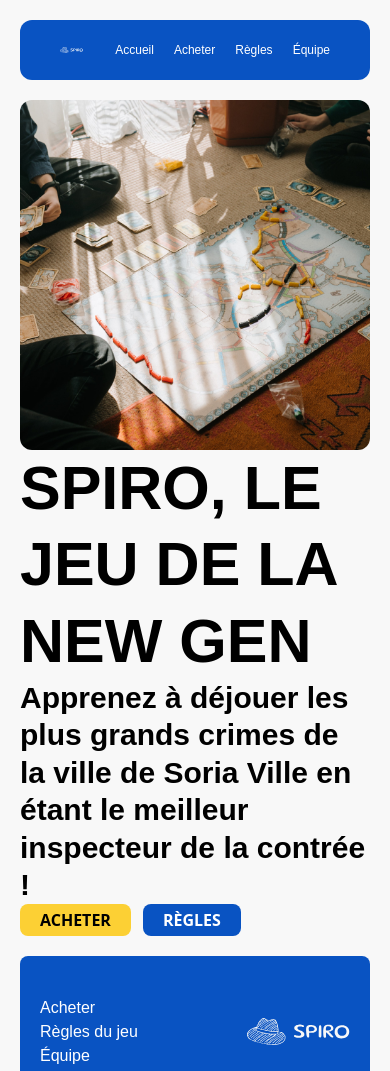
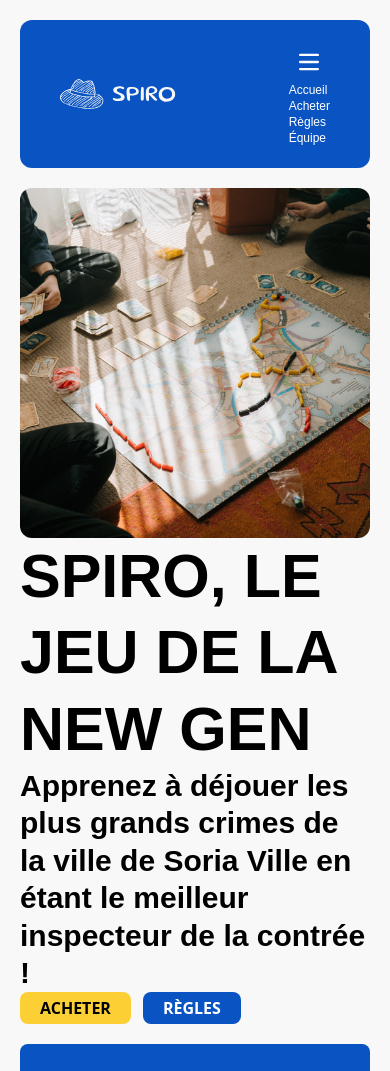
Before and after one commit to samuelabadie/spiro, a Gatsby site: page / in a window 390 px wide. Shown: the top 1071 px of the page. Built offline with nearby package versions, Linux system fonts and the light colour scheme; Gatsby itself is replaced by a stand-in of ours.

Commit message:
feat: mobile menu

```diff
--- a/src/components/layout.js
+++ b/src/components/layout.js
@@ -12,8 +12,50 @@ const Header = () => {
           <img className="text-white" src={Logo} alt="Logo" />
         </Link>
       </div>
+      {/* Desktop Menu */}
       <div>
-        <ul className="flex gap-5">
+        <ul className="hidden md:flex md:gap-5">
+          <li>
+            <Link to="/">Accueil</Link>
+          </li>
+          <li>
+            <Link to="/product">Acheter</Link>
+          </li>
+          <li>
+            <Link to="/rules">Règles</Link>
+          </li>
+          <li>
+            <Link to="/team">Équipe</Link>
+          </li>
+        </ul>
+      </div>
+      {/* Mobile Menu */}
+      <div>
+        <button
+          data-collapse-toggle="navbar-default"
+          type="button"
+          class="inline-flex items-center p-2 w-10 h-10 justify-center text-sm text-white rounded-lg md:hidden"
+          aria-controls="navbar-default"
+          aria-expanded="false"
+        >
+          <span class="sr-only">Open main menu</span>
+          <svg
+            class="w-5 h-5"
+            aria-hidden="true"
+            xmlns="http://www.w3.org/2000/svg"
+            fill="none"
+            viewBox="0 0 17 14"
+          >
+            <path
+              stroke="currentColor"
+              stroke-linecap="round"
+              stroke-linejoin="round"
+              stroke-width="2"
+              d="M1 1h15M1 7h15M1 13h15"
+            />
+          </svg>
+        </button>
+        <ul id="mobileList" className="flex flex-col md:hidden">
           <li>
             <Link to="/">Accueil</Link>
           </li>
```
